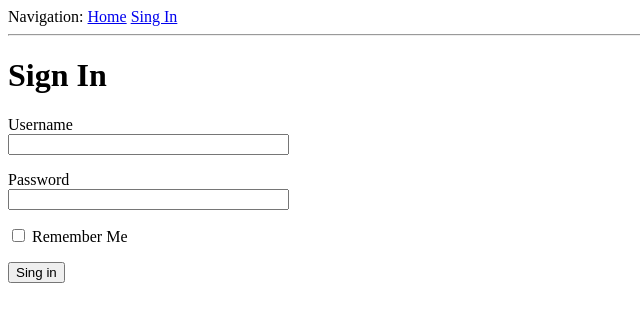
After one commit to alenaKuznetsovaSev/flask_excample, a Flask app: page /login in a window 1280 px wide. The commit adds this page. Shown: the top 322 px of the page, without its empty margins (0-640 px from the left). Run offline with Flask 2, Linux system fonts and the light colour scheme.

Commit message:
+ loging

```diff
--- a/app/__init__.py
+++ b/app/__init__.py
@@ -1,5 +1,7 @@
 from flask import Flask
+from config import Config
 
 app = Flask(__name__)
+app.config.from_object(Config)
 
 from app import routes
--- /dev/null
+++ b/app/forms.py
@@ -0,0 +1,11 @@
+from flask_wtf import FlaskForm
+from wtforms import StringField, PasswordField, BooleanField, SubmitField
+from wtforms.validators import DataRequired
+
+
+class LoginForm(FlaskForm):
+    # DataRequired validator simply checks that the field is not submitted empty
+    username = StringField('Username', validators=[DataRequired()])
+    password = PasswordField('Password', validators=[DataRequired()])
+    remember_me = BooleanField('Remember Me')
+    submit = SubmitField('Sing in')
--- a/app/routes.py
+++ b/app/routes.py
@@ -1,5 +1,6 @@
-from flask import render_template
+from flask import render_template, flash, redirect
 from app import app
+from app.forms import LoginForm
 
 
 # home page
@@ -19,3 +20,13 @@ def index():
     ]
     page = render_template('index.html', title='Home', user=user, posts=posts)
     return page
+
+
+@app.route('/login', methods=['GET', 'POST'])
+def login():
+    form = LoginForm()
+    if form.validate_on_submit():  # receiving login request
+        flash(f'Login request form user {form.username.data}, remember_me={form.remember_me.data}')
+        return redirect('/index')
+    # login page
+    return render_template('login.html', title='Sing In', form=form)
--- a/app/templates/base.html
+++ b/app/templates/base.html
@@ -7,8 +7,21 @@
         {% endif %}
     </head>
     <body>
-        <div>Navigation: <a href="/index">Home</a></div>
+        <div>Navigation:
+            <a href="/index">Home</a>
+            <a href="/login">Sing In</a>
+        </div>
         <hr>
+
+        {% with messages = get_flashed_messages() %}
+        {% if messages %}
+            <ul>
+                {% for message in messages %}
+                    <li>{{ message }}</li>
+                {% endfor %}
+            </ul>
+        {% endif %}
+        {% endwith %}
         {% block content %}{% endblock %}
     </body>
 </html>
--- /dev/null
+++ b/app/templates/login.html
@@ -0,0 +1,19 @@
+{% extends "base.html" %}
+
+
+{% block content %}
+    <h1>Sign In</h1>
+    <form action="" method="post">
+        {{ form.hidden_tag() }}
+        <p>
+            {{ form.username.label }}<br>
+            {{ form.username(size=32) }}
+        </p>
+        <p>
+            {{ form.password.label }}<br>
+            {{ form.password(size=32) }}
+        </p>
+        <p>{{ form.remember_me() }} {{ form.remember_me.label }}</p>
+        <p>{{ form.submit() }}</p>
+    </form>
+{% endblock %}
--- /dev/null
+++ b/config.py
@@ -0,0 +1,5 @@
+import os
+
+
+class Config(object):
+    SECRET_KEY = os.environ.get('SECRET_KEY') or 'you-will-never-guess'
```
Also changed, not shown: README.md.
